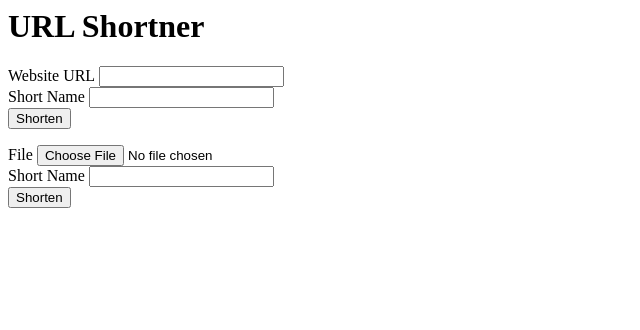
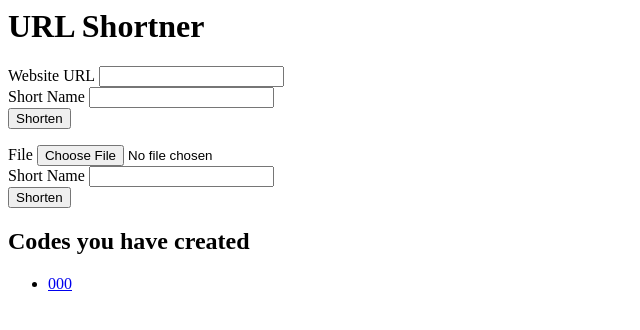
Before and after one commit to csrohit/url-shortner, a Flask app: template templates/home.html in a window 1280 px wide. Shown: the top 330 px of the page, without its empty margins (0-640 px from the left). Run offline with Flask 2, Linux system fonts and the light colour scheme; the template is opened without the code that fills it: most values are stand-ins (such as "Sample title", 1, 10 or a date in 2020).

Commit message:
implemented session and cookies

```diff
--- a/app.py
+++ b/app.py
@@ -1,5 +1,5 @@
 from json import load
-from flask import Flask, render_template, request, redirect, url_for, flash, abort
+from flask import Flask, render_template, request, redirect, url_for, flash, abort, session
 import json
 import os.path
 from werkzeug.utils import secure_filename
@@ -8,7 +8,7 @@ app.secret_key = 'lslsknljnjdjjdljgndl'
 
 @app.route('/')
 def home():
-    return render_template('home.html')
+    return render_template('home.html', codes= session.keys())
 
 @app.route('/your-url', methods=['GET', 'POST'])
 def your_url():
@@ -38,7 +38,7 @@ def your_url():
 
         with open('urls.json', 'w') as url_file:
             json.dump(urls, url_file)
-
+        session[request.form['code']]= True
         return render_template('your_url.html', code=request.form['code'])
     else:
         return redirect(url_for('home'))
--- a/templates/home.html
+++ b/templates/home.html
@@ -24,3 +24,12 @@
     <br>
     <input type="submit" value="Shorten">
 </form>
+
+{% if codes %}
+    <h2>Codes you have created</h2>
+    <ul>
+        {% for code in codes %}
+            <li><a href="{{ url_for('redirect_to_url', code=code) }}">{{code}}</a></li>
+        {% endfor %}
+    </ul>
+{% endif %}
--- a/templates/page_not_found.html
+++ b/templates/page_not_found.html
@@ -2,4 +2,4 @@
 <p>
     We couldn't find what you ar looking for, COme visit our homepage :)
 </p>
-<p><a href="/">Home</a></p>
+<p><a href="{{% url_for('home') %}}">Home</a></p>
```
Also changed, not shown: urls.json (+1 -7 lines).
